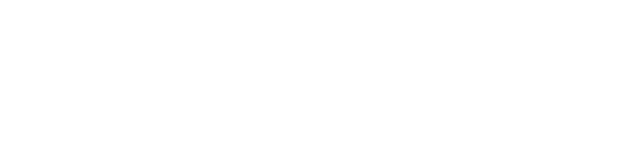
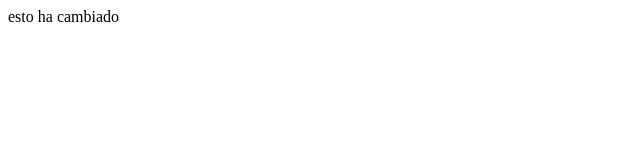
Before and after one commit to IsraCM/israel, a plain HTML site: page index.html in a window 1280 px wide. Shown: the whole page, without its empty margins (0-640 px from the left). Drawn offline with Linux system fonts and the light colour scheme.

Commit message:
second change

```diff
--- a/index.html
+++ b/index.html
@@ -3,6 +3,6 @@
 	<title>CHANGED</title>
 </head>
 <body>
-
+ <p>esto ha cambiado</p>
 </body>
 </html>
```
